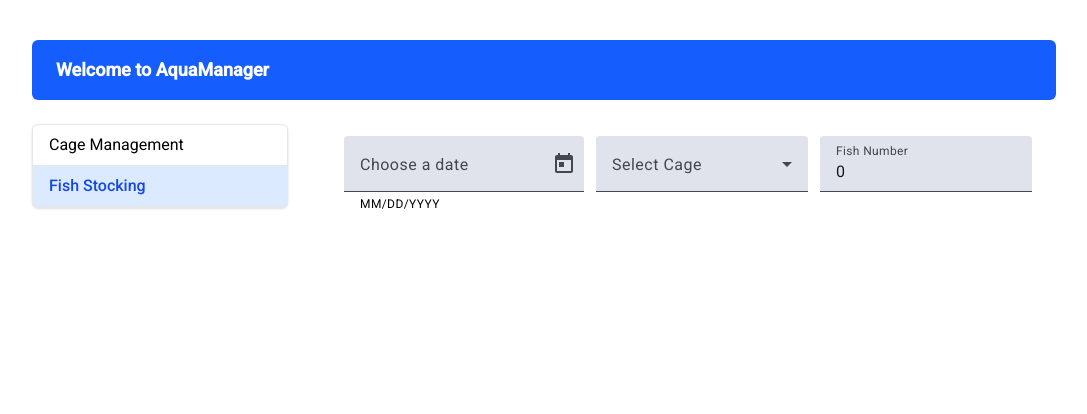
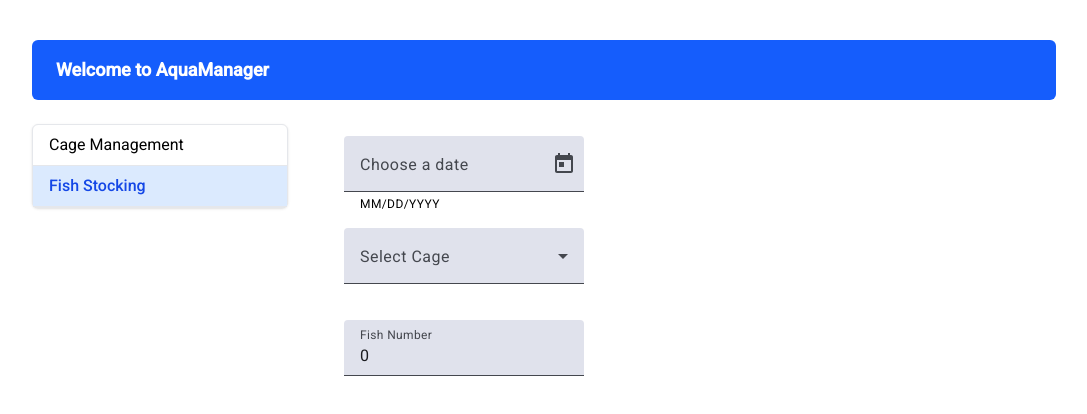
Before and after one commit to mariosmorfo/aquaManager-project, an Angular app: page /fish-stocking in a window 1280 px wide. Shown: the top 414 px of the page, without its empty margins (96-1183 px from the left). Built offline with nearby package versions, Linux system fonts and the light colour scheme.

Commit message:
feat: add a div with flex for horizontally allignment

```diff
--- a/src/app/components/fish-stocking/fish-stocking.html
+++ b/src/app/components/fish-stocking/fish-stocking.html
@@ -1,3 +1,4 @@
+<div class=" flex flex-col gap-4">
 <mat-form-field>
   <mat-label>Choose a date</mat-label>
   <input matInput [matDatepicker]="picker">
@@ -6,7 +7,7 @@
   <mat-datepicker #picker></mat-datepicker>
 </mat-form-field>
 
-<mat-form-field class="ml-3">
+<mat-form-field class="">
   <mat-label>Select Cage</mat-label>
     <mat-select [(value)]="selectedCages">
       <mat-option *ngFor="let cage of cages" [value]="cage">
@@ -15,8 +16,10 @@
     </mat-select>
 </mat-form-field>
 
-<mat-form-field class="Fish Number ml-3">
+<mat-form-field class="Fish Number">
   <mat-label>Fish Number</mat-label>
   <input matInput type="number" [formControl]="showFishNumber"
   aria-label="Adds a delay between hovering over the button and displaying the tooltip">
 </mat-form-field>
+
+</div>
```
